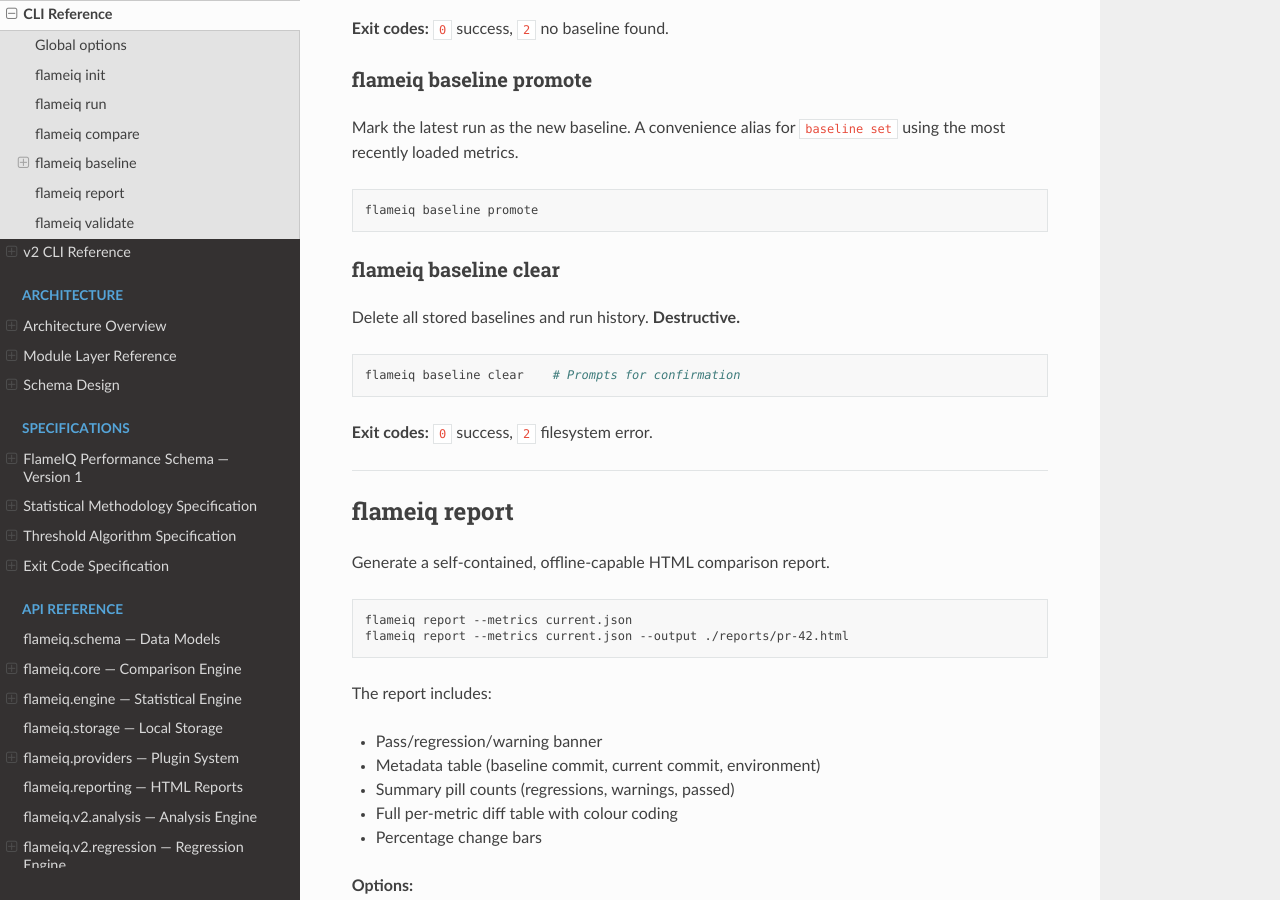
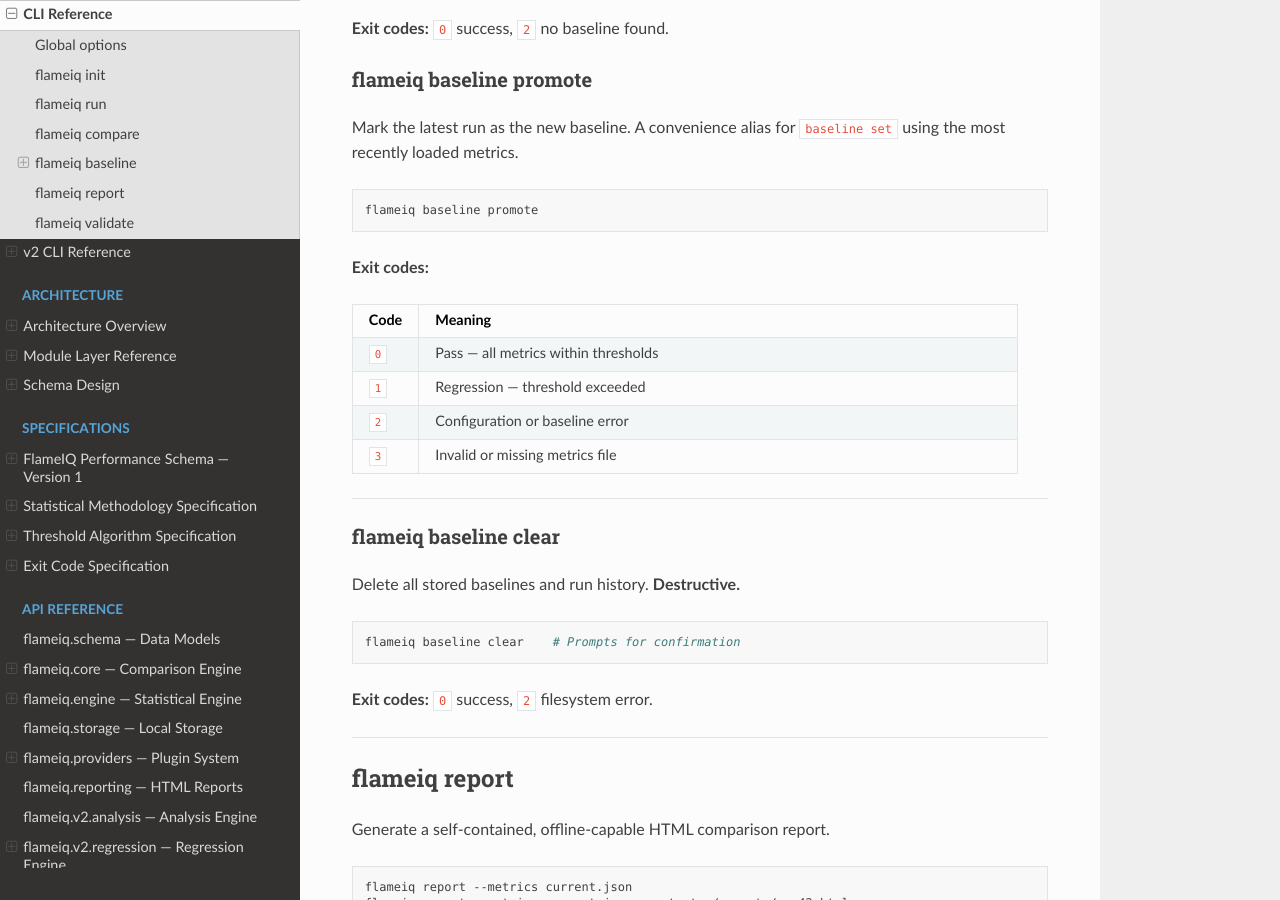
Before and after one commit to flameiq/flameiq-core, a Sphinx documentation site: the page built from docs/source/cli/reference.rst, in a window 1280 px wide and 900 px high, scrolled down 3514 px. Built offline with Sphinx 7.4.7 and the Read the Docs theme 3.1.0, drawn with Linux system fonts in a browser that asks for light colours.

Commit message:
docs: added the exit codes for the baseline promote subcommand

```diff
--- a/docs/source/cli/reference.rst
+++ b/docs/source/cli/reference.rst
@@ -200,6 +200,26 @@ Mark the latest run as the new baseline. A convenience alias for
 
    flameiq baseline promote
 
+**Exit codes:**
+
+.. list-table::
+   :header-rows: 1
+   :widths: 10 90
+
+   * - Code
+     - Meaning
+   * - ``0``
+     - Pass — all metrics within thresholds
+   * - ``1``
+     - Regression — threshold exceeded
+   * - ``2``
+     - Configuration or baseline error
+   * - ``3``
+     - Invalid or missing metrics file
+
+----
+
+
 flameiq baseline clear
 ~~~~~~~~~~~~~~~~~~~~~~
 
```
Also changed, not shown: docs/source/cli/v2_reference.rst (+20 -0 lines).
